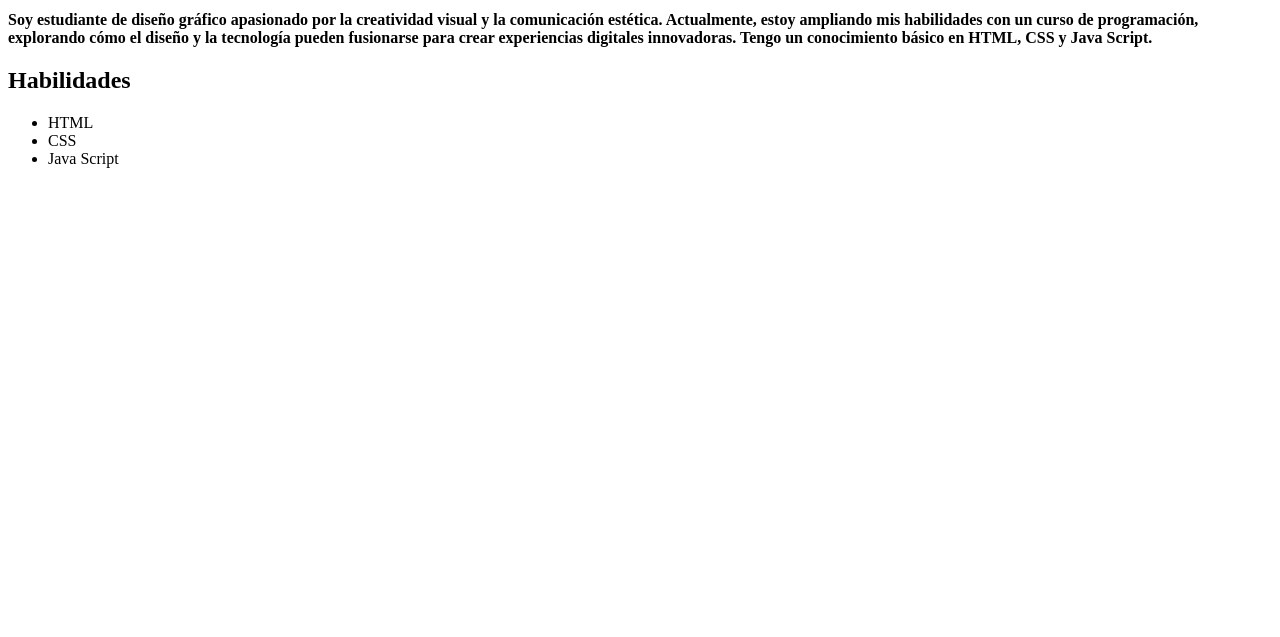
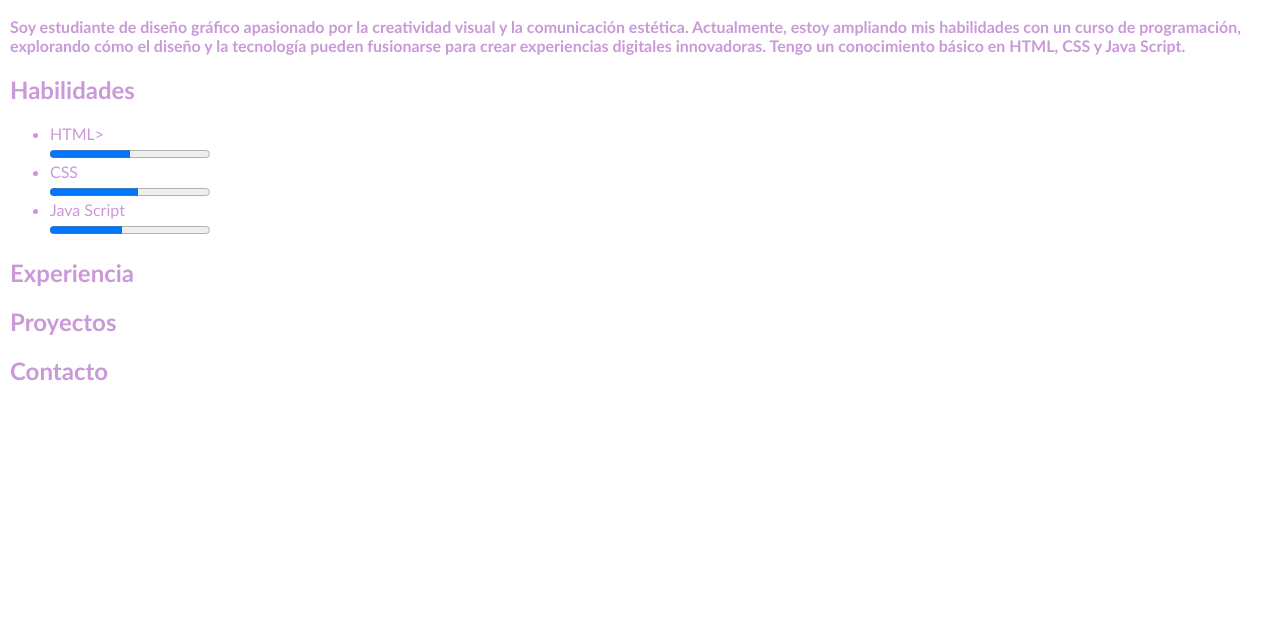
Before and after one commit to dianaciceia/porfolio_diana_ciceia, a plain HTML site: page index.html in a window 1280 px wide. Shown: the part 163-800 px from the top of the page. Drawn offline with Linux system fonts and the light colour scheme.

Commit message:
Actualización html

```diff
--- a/index.html
+++ b/index.html
@@ -2,12 +2,15 @@
 <html>
     <head>
         <title>Porfolio Web</title>
+        <link rel="stylesheet" href="style.css">
     </head>
     <body>
+        <div id="contenedor" >
         <header>
             <h1>Diana Ciceia</h1>
             <h2>Desarrollador Web</h2>
         </header>
+
         <main>
             <section>
                 <h2>Acerca de mí</h2>
@@ -21,13 +24,35 @@
             </section>
             <section>
                 <h2>Habilidades</h2>
+                <div id="barra" >
                 <ul>
-                    <li>HTML
+                    <li>HTML></li>
+                    <progress id="file" max="100" value="50">70%</progress>
                     <li>CSS</li>
+                    <progress id="file" max="100" value="55">70%</progress>
                     <li>Java Script</li>
+                    <progress id="file" max="100" value="45">70%</progress>
                 </ul>
+                </div>
             </section>
+
+            <section>
+                <h2>Experiencia</h2>
+
+            </section>
+
+            <section>
+                <h2>Proyectos</h2>
+
+            </section>
+
+            <section>
+                <h2>Contacto</h2>
+
+            </section>
+
         </main>
+        </div>
     </body>
     <footer>
 
```
